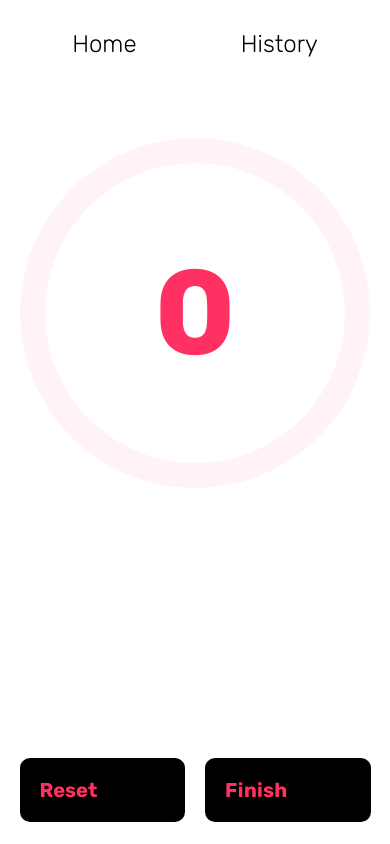
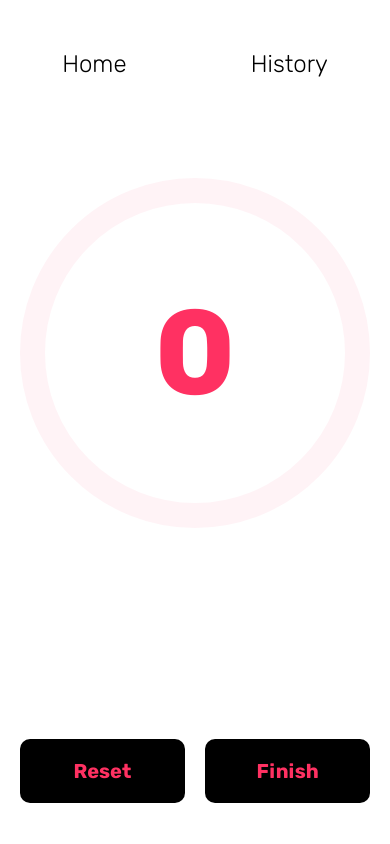
Before and after one commit to vishnugopy/UpDown, a React Native app: screen / in a window 390 px wide. Built offline with nearby package versions, Linux system fonts and the light colour scheme.

Commit message:
fixed crashing bug

```diff
--- a/App.js
+++ b/App.js
@@ -1,9 +1,10 @@
-import React, { useState, useEffect } from "react";
+import React, { useState } from "react";
 import { StyleSheet, Text, View } from "react-native";
 import { useFonts } from "expo-font";
+import { TouchableOpacity, ScrollView, Pressable } from "react-native";
+import AsyncStorage from "@react-native-async-storage/async-storage";
+
 import Card from "./components/Card";
-import { TouchableOpacity, ScrollView, Pressable } from "react-native-web";
-import AsyncStorage from "@react-native-async-storage/async-storage";
 
 export default function App() {
   const [HomeView, setHomeView] = useState(true);
@@ -11,33 +12,31 @@ export default function App() {
   const [counter, setCounter] = useState(0);
 
   React.useEffect(() => {
+    const GetToDevice = async () => {
+      try {
+        const history = await AsyncStorage.getItem("@history");
+        if (history != null) {
+          setHistory(JSON.parse(history));
+        }
+      } catch (error) {
+        console.log(error);
+      }
+    };
     GetToDevice();
   }, []);
 
   React.useEffect(() => {
+    const AddToDevice = async (History) => {
+      try {
+        const stringifyHistory = JSON.stringify(History);
+        await AsyncStorage.setItem("@history", stringifyHistory);
+      } catch (error) {
+        console.log(error);
+      }
+    };
+
     AddToDevice(History);
   }, [History]);
-
-  const AddToDevice = async (History) => {
-    try {
-      const stringifyHistory = JSON.stringify(History);
-      await AsyncStorage.setItem("@history", stringifyHistory);
-    } catch (error) {
-      console.log(error);
-    }
-  }
-
-  const GetToDevice = async () => {
-    try {
-      const history = await AsyncStorage.getItem("@history");
-      if (history != null) {
-        setHistory(JSON.parse(history));
-      }
-    } catch (error) {
-      console.log(error);
-    }
-  };
-
 
   const [loaded] = useFonts({
     RubikBold: require("./assets/fonts/Rubik-Bold.ttf"),
@@ -47,7 +46,7 @@ export default function App() {
     return null;
   }
 
-  const AddResult = () =>{
+  const AddResult = () => {
     const date = new Date().toLocaleDateString();
     const time = new Date().toLocaleTimeString();
     const result = counter;
@@ -64,18 +63,15 @@ export default function App() {
       setHistory([...History, newHistory]);
       setCounter(0);
     }
-  }
-
-
-
+  };
 
   const AddToCounter = () => {
     setCounter(counter + 1);
-  }
+  };
 
-  const  ResetResult = () => {
+  const ResetResult = () => {
     setCounter(0);
-  }
+  };
 
   return (
     <View style={styles.container}>
@@ -83,7 +79,7 @@ export default function App() {
         <TouchableOpacity style={styles.headerButton}>
           <Text
             style={styles.headerText}
-            onClick={() => {
+            onPress={() => {
               setHomeView(true);
             }}
           >
@@ -93,7 +89,7 @@ export default function App() {
         <TouchableOpacity style={styles.headerButton}>
           <Text
             style={styles.headerText}
-            onClick={() => {
+            onPress={() => {
               setHomeView(false);
             }}
           >
@@ -103,8 +99,8 @@ export default function App() {
       </View>
 
       {HomeView === true ? (
-        <View style={styles.TouchController} onClick={AddToCounter}>
-          <View style={styles.resultContainer}>
+        <Pressable style={styles.TouchController} onPress={AddToCounter} >
+          <View style={styles.resultContainer} >
             <Text style={styles.userResult}>{counter}</Text>
           </View>
           <View style={styles.buttonContainer}>
@@ -115,7 +111,7 @@ export default function App() {
               <Text style={styles.buttonText}>Finish</Text>
             </Pressable>
           </View>
-        </View>
+        </Pressable>
       ) : (
         <ScrollView style={styles.historyItems}>
           {History.length === 0 ? (
@@ -148,8 +144,7 @@ const styles = StyleSheet.create({
   header: {
     flexDirection: "row",
     justifyContent: "space-around",
-    paddingHorizontal: 20,
-    paddingVertical: 30,
+    paddingVertical: 50,
   },
   headerText: {
     fontFamily: "RubikLight",
@@ -169,17 +164,17 @@ const styles = StyleSheet.create({
     justifyContent: "space-between",
     alignItems: "center",
     backgroundColor: "#fff",
-    height: "87vh",
+    height: "80%",
   },
   buttonContainer: {
     display: "flex",
     flexDirection: "row",
-    justifyContent: "space-around",
+    justifyContent: "space-evenly",
     alignItems: "center",
-    width: "90%",
-    gap: 20,
+    width: "95%",
   },
   button: {
+    marginHorizontal: 10,
     flex: 1,
     textAlign: "center",
     padding: 20,
@@ -191,6 +186,7 @@ const styles = StyleSheet.create({
     fontSize: 20,
     color: "#FF3162",
     fontWeight: "bold",
+    textAlign: "center",
   },
   resultContainer: {
     marginTop: 50,
@@ -201,14 +197,14 @@ const styles = StyleSheet.create({
     justifyContent: "center",
     borderColor: "#FF316210",
     borderWidth: 25,
-    borderRadius: "50%",
+    borderRadius: 500,
     padding: 50,
   },
   userResult: {
     fontFamily: "RubikBold",
     fontSize: 120,
     color: "#FF3162",
-    fontWeight: "1000",
+    fontWeight: "700",
   },
   historyText: {
     fontFamily: "RubikLight",
@@ -217,5 +213,4 @@ const styles = StyleSheet.create({
     color: "#FF3162",
     textAlign: "center",
   },
-
 });
--- a/components/Card.js
+++ b/components/Card.js
@@ -33,7 +33,7 @@ const styles = StyleSheet.create({
     fontFamily: "RubikBold",
     color: "#FF3162",
     fontSize: 20,
-    fontWeight: "1000",
+    fontWeight: "900",
   },
 });
 
```
Also changed, not shown: package.json (+5 -4 lines), 1 other file (tests, documents, lock files or other folders).
